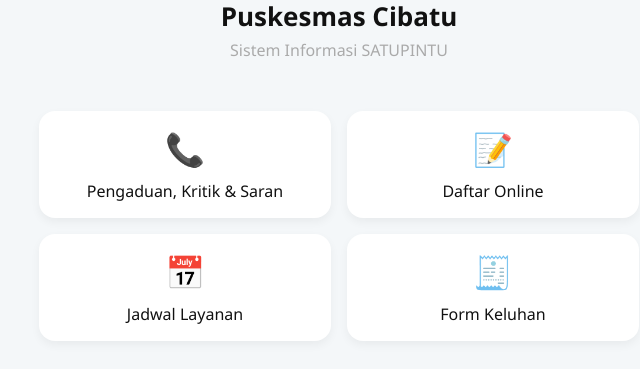
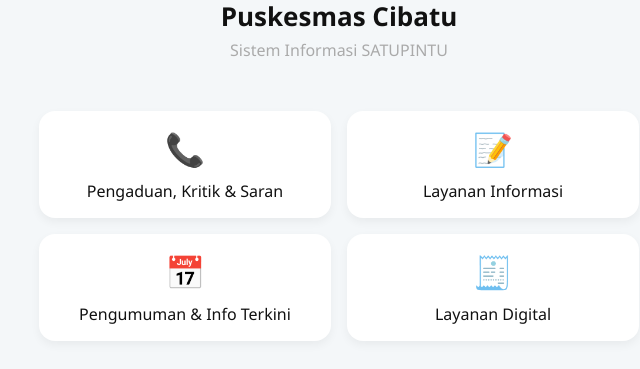
Before and after one commit to Pkmcibatu2025/satupintu, a plain HTML site: page index.html in a window 1280 px wide. Shown: the part 182-551 px from the top of the page, without its empty margins (301-941 px from the left). Drawn offline with Linux system fonts and the light colour scheme; grey boxes are pictures that could not be loaded.

Commit message:
Update index.html

```diff
--- a/index.html
+++ b/index.html
@@ -136,15 +136,15 @@
     </a>
     <a class="card" href="https://daftar-online.com">
       <div class="card-icon">📝</div>
-      Daftar Online
+      Layanan Informasi
     </a>
     <a class="card" href="jadwal.html">
       <div class="card-icon">📅</div>
-      Jadwal Layanan
+      Pengumuman & Info Terkini
     </a>
     <a class="card" href="https://form-keluhan.com">
       <div class="card-icon">🧾</div>
-      Form Keluhan
+      Layanan Digital
     </a>
   </div>
 
```
